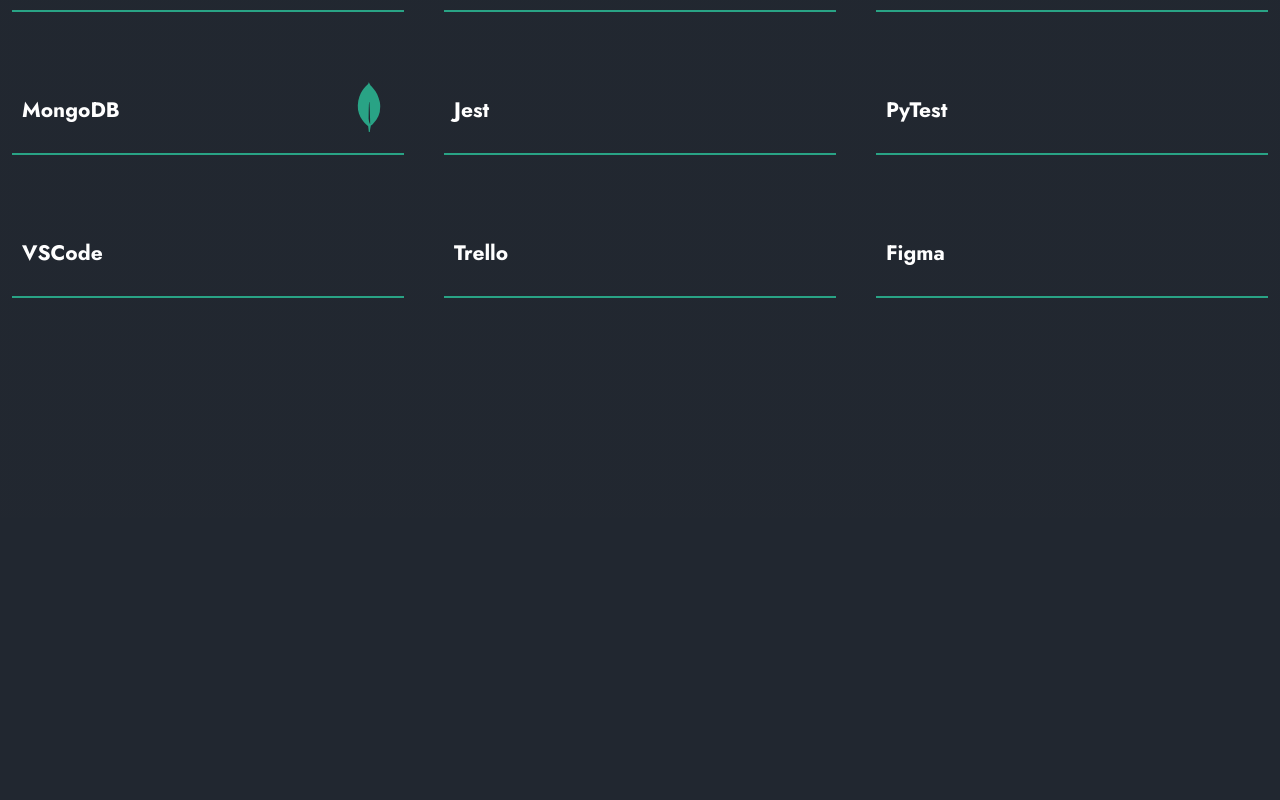
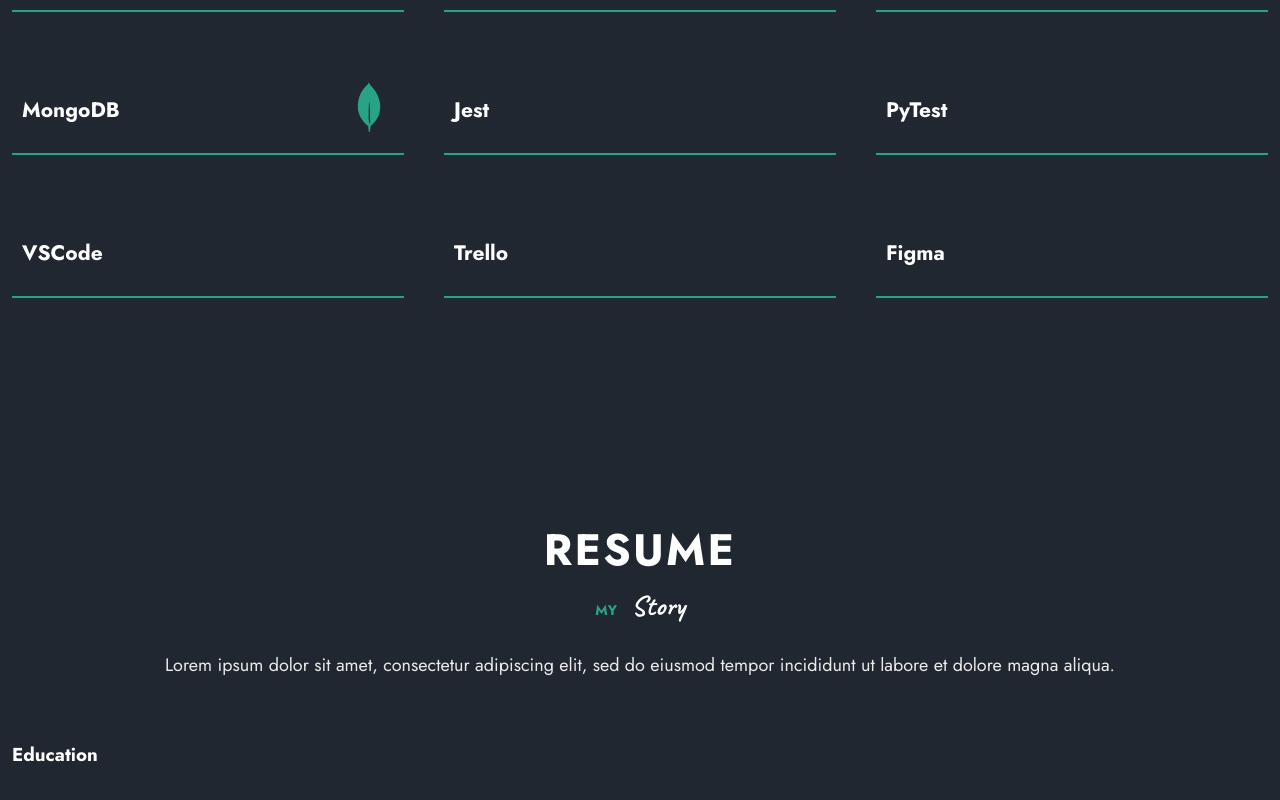
Before and after one commit to ellenpham/personal-portfolio-v2, a React (Vite) app: page / in a window 1280 px wide. Shown: the part 2458-3258 px from the top of the page. Before the commit the page ends 2976 px from the top, so only its background shows below. Built offline with nearby package versions, Linux system fonts and the light colour scheme; some icons are missing.

Commit message:
Create resume section

```diff
--- a/src/App.jsx
+++ b/src/App.jsx
@@ -3,6 +3,7 @@
 import Home from './components/home/Home';
 import Projects from './components/projects/Projects';
 import Skills from './components/skills/Skills';
+import Resume from './components/resume/Resume';
 
 function App() {
 
@@ -11,6 +12,7 @@
       <Home />
       <Projects />
       <Skills />
+      <Resume />
     </main>
   )
 }
--- /dev/null
+++ b/src/components/resume/Resume.jsx
@@ -0,0 +1,24 @@
+import React from 'react'
+
+const Resume = () => {
+  return (
+    <section className='resume section' id='resume'>
+      <h2 className="section__title text-cs">Resume</h2>
+        <p className="section__subtitle">
+            My <span>Story</span>
+        </p>
+        <p className="section_description">
+            Lorem ipsum dolor sit amet, consectetur adipiscing elit, sed do eiusmod tempor incididunt ut labore et dolore magna aliqua.
+        </p>
+
+        <div className="resume__container container grid">
+          <div className="resume__group">
+            <h3 className="resume__heading">Education</h3>
+            <div className="resume__items"></div>
+          </div>
+        </div>
+    </section>
+  )
+}
+
+export default Resume;
```
Also changed, not shown: src/components/resume/Card.jsx (added, +9 -0 lines), src/components/resume/resume.css (added).
